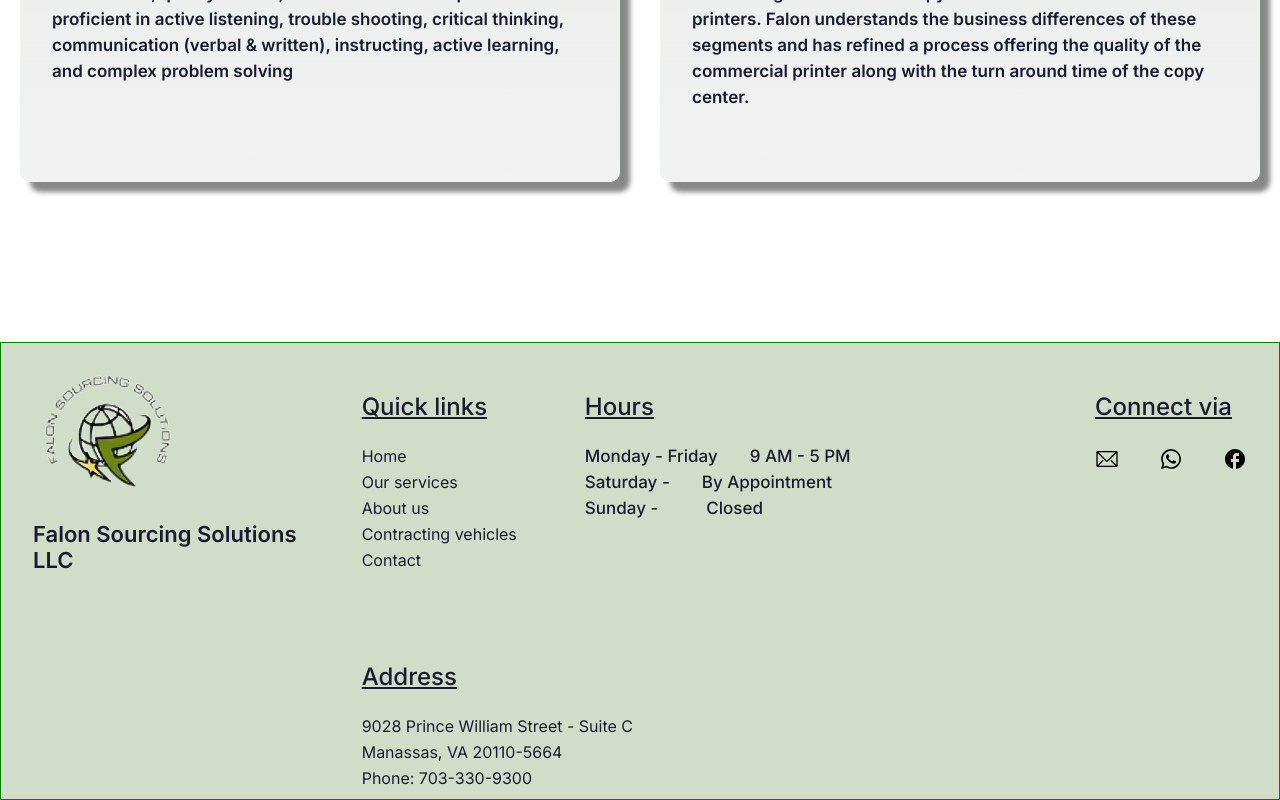
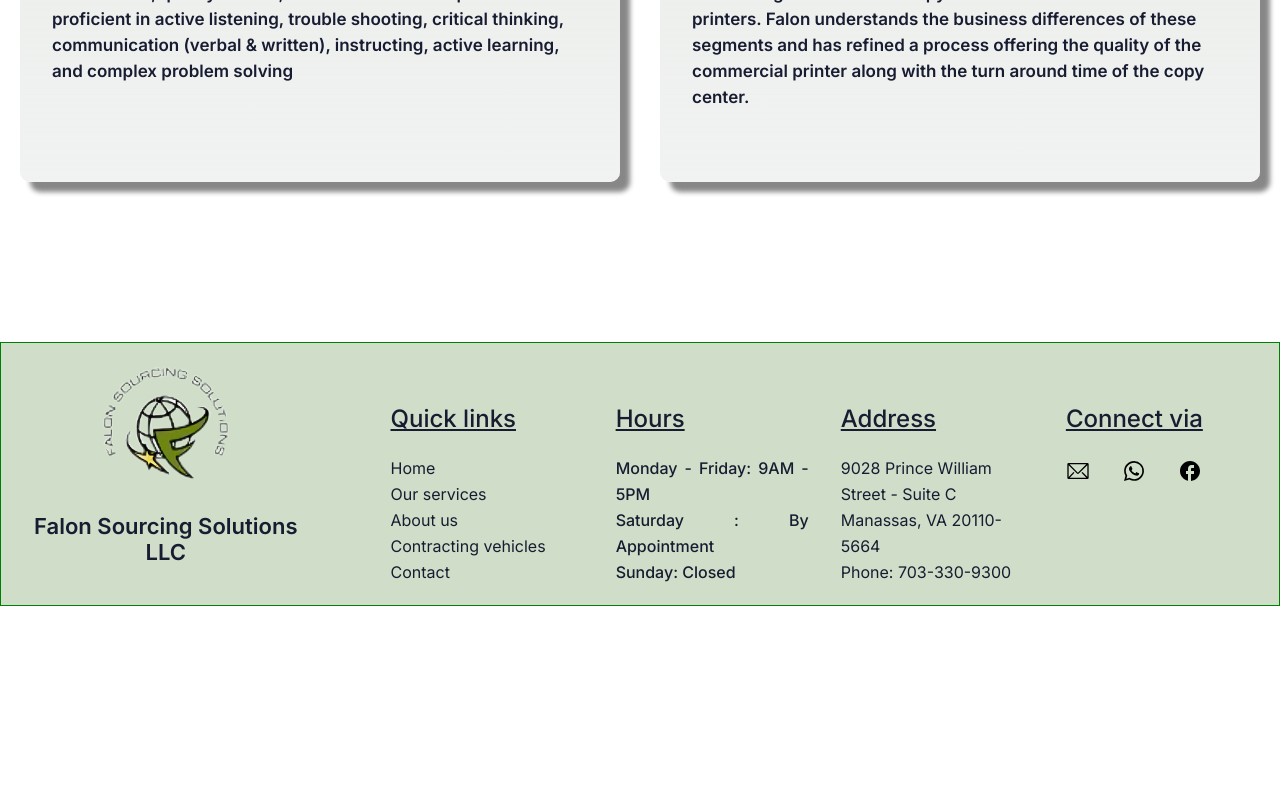
Before and after one commit to kanhaiyapatidar/call-falon, a Next.js app: page /ourServices in a window 1280 px wide. Shown: the part 2204-3004 px from the top of the page. After the commit the page ends 2810 px from the top, so only its background shows below. Built offline with nearby package versions, Linux system fonts and the light colour scheme.

Commit message:
footer fix

```diff
--- a/components/Footer/index.tsx
+++ b/components/Footer/index.tsx
@@ -9,33 +9,20 @@ const Footer = () => {
       <footer
         style={{ "border": "1px solid green" }}
         className="footer border-t border-stroke bg-white dark:border-strokedark dark:bg-blacksection">
-        <div className="mx-auto max-w-c-1390 py-2 px-4 md:px-8 2xl:px-0">
+        <div className="px-5">
           {/* <!-- Footer Top --> */}
-          <div>
-            <div className="flex flex-wrap gap-8 lg:justify-between lg:gap-0">
-              <motion.div
-                variants={{
-                  hidden: {
-                    opacity: 0,
-                    y: -20,
-                  },
 
-                  visible: {
-                    opacity: 1,
-                    y: 0,
-                  },
-                }}
-                initial="hidden"
-                whileInView="visible"
-                transition={{ duration: 1, delay: 0.5 }}
-                viewport={{ once: true }}
-                className="animate_top w-1/2 pt-[15px] lg:w-1/4"
+            <div className="flex md:flex-row flex-col justify-center items-center gap-x-10  md:gap-x-20 lg:justify-between ">
+
+              <div
+                className="animate_top pt-[15px] w-full  md:w-[25%] flex flex-col justify-center items-center"
               >
+
                 <a href="index.html" className="relative">
                   <Image alt="" src="/logoUpdated.png" width={150} height={60} />
                 </a>
 
-                <p className="mb-10 mt-5 text-[22px] font-[600] text-black">
+                <p className="mb-10 mt-5 text-[22px] text-center font-[600] text-black">
                   Falon Sourcing Solutions LLC{" "}
                 </p>
 
@@ -48,29 +35,22 @@ const Footer = () => {
                 >
                   hello@solid.com
                 </a> */}
-              </motion.div>
+              </div>
+
+
+{/*
+              <div className="flex w-full flex-col gap-12 md:flex-row lg:w-full lg:flex-wrap xl:w-7/12">
 
 
 
-              <div className="flex w-full flex-col gap-12 md:flex-row lg:w-full lg:flex-wrap xl:w-7/12">
 
-                <motion.div
-                  variants={{
-                    hidden: {
-                      opacity: 0,
-                      y: -20,
-                    },
 
-                    visible: {
-                      opacity: 1,
-                      y: 0,
-                    },
-                  }}
-                  initial="hidden"
-                  whileInView="visible"
-                  transition={{ duration: 1, delay: 0.1 }}
-                  viewport={{ once: true }}
-                  className="animate_top mt-10"
+
+              </div> */}
+              <div className="w-full md:w-[75%] grid grid-cols-1 min-[550px]:grid-cols-2 xl:grid-cols-4 gap-8  ">
+              <div
+
+                 className="animate_top mt-10 flex flex-col justify-center min-[550px]:justify-start min-[550px]:items-start items-center"
                >
                  <h4 className="mb-5 text-itemtitle2 font-medium text-black dark:text-white">
                    <u>
@@ -103,33 +83,14 @@ const Footer = () => {
                      </li>
                    </ul>
 
-
-
-
+                 </div>
 
                </div>
-
-                </motion.div>
-                <motion.div
-                  variants={{
-                    hidden: {
-                      opacity: 0,
-                      y: -20,
-                    },
-
-                    visible: {
-                      opacity: 1,
-                      y: 0,
-                    },
-                  }}
-                  initial="hidden"
-                  whileInView="visible"
-                  transition={{ duration: 1, delay: 0.1 }}
-                  viewport={{ once: true }}
-                  className="animate_top mt-10"
+               <div
+                 className="animate_top mt-10 text-justify flex flex-col justify-center min-[550px]:justify-start min-[550px]:items-start items-center"
 
                >
-                  <h4 className="mb-5 text-itemtitle2 font-medium text-black dark:text-white">
+                 <h4 className="mb-5 text-itemtitle2  font-medium text-black dark:text-white">
                    <u>
 
                      Hours{" "}
@@ -137,40 +98,25 @@ const Footer = () => {
                  </h4>
 
                  <ul className="row-gap-6 text-black">
-                    <li className="flex gap-8 text-[17px] font-[500]">
-                      <div>Monday - Friday</div>
-                      <div>9 AM - 5 PM</div>
+                   <li className="flex  text-[16px] font-[500]">
+                     <div> <span>Monday - Friday</span><span>: 9AM - 5PM</span></div>
+
                    </li>
 
-                    <li className="flex gap-8 text-[17px] font-[500]">
-                      <div>Saturday -</div>
-                      <div>By Appointment</div>
+                   <li className="flex gap-8 text-[16px] font-[500]">
+                     <div><span>Saturday </span><span>: By Appointment</span></div>
+
                    </li>
 
-                    <li className="flex gap-[48px] text-[17px] font-[500]">
-                      <div>Sunday -</div>
-                      <div>Closed</div>
+                   <li className="flex gap-[48px] text-[16px] font-[500]">
+                     <div><span>Sunday</span><span>: Closed</span></div>
+
                    </li>
                  </ul>
-                </motion.div>
+               </div>
 
-                <motion.div
-                  variants={{
-                    hidden: {
-                      opacity: 0,
-                      y: -20,
-                    },
-
-                    visible: {
-                      opacity: 1,
-                      y: 0,
-                    },
-                  }}
-                  initial="hidden"
-                  whileInView="visible"
-                  transition={{ duration: 1, delay: 0.1 }}
-                  viewport={{ once: true }}
-                  className="animate_top mt-10"
+               <div
+                 className="animate_top mt-10 flex flex-col justify-center min-[550px]:justify-start min-[550px]:items-start items-center"
                >
                  <h4 className="mb-5 text-itemtitle2 font-medium text-black dark:text-white">
                    <u>
@@ -191,39 +137,21 @@ const Footer = () => {
                    </p>
                  </div>
 
-                </motion.div>
+               </div>
 
 
+              <div
 
-
-              </div>
-
-              <motion.div
-                variants={{
-                  hidden: {
-                    opacity: 0,
-                    y: -20,
-                  },
-
-                  visible: {
-                    opacity: 1,
-                    y: 0,
-                  },
-                }}
-                initial="hidden"
-                whileInView="visible"
-                transition={{ duration: 1, delay: 0.1 }}
-                viewport={{ once: true }}
-                className="animate_top mt-10"
+                className="animate_top mt-10 px-0 2xl:px-10 flex flex-col justify-center min-[550px]:justify-start min-[550px]:items-start items-center"
 
               >
-                <h4 className="mb-5 text-itemtitle2 font-medium text-black dark:text-white">
-                  <u>
+                <h4 className="mb-5 text-itemtitle2    font-medium text-black dark:text-white">
+                  <u className=" ">
                     Connect via{" "}
                   </u>
                 </h4>
 
-                <ul className="flex md:justify-end gap-10 pt-1 justify-start "
+                <ul className="flex   pt-1  gap-8 "
                   style={{ alignItems: "center" }}>
                   <li>
                     <svg xmlns="http://www.w3.org/2000/svg" width="1.5rem" height="1.5rem" viewBox="0 0 36 36"><path fill="black" d="M32 6H4a2 2 0 0 0-2 2v20a2 2 0 0 0 2 2h28a2 2 0 0 0 2-2V8a2 2 0 0 0-2-2m-1.54 22H5.66l7-7.24l-1.44-1.39L4 26.84V9.52l12.43 12.37a2 2 0 0 0 2.82 0L32 9.21v17.5l-7.36-7.36l-1.41 1.41ZM5.31 8h25.07L17.84 20.47Z" className="clr-i-outline clr-i-outline-path-1" /><path fill="none" d="M0 0h36v36H0z" /></svg>
@@ -241,12 +169,13 @@ const Footer = () => {
 
                 </ul>
 
-              </motion.div>
+              </div>
+              </div>
 
 
 
             </div>
-          </div>
+
           {/* <!-- Footer Top --> */}
 
           {/* <!-- Footer Bottom --> */}
```
Lines whose indentation alone changed are shown as unchanged.
